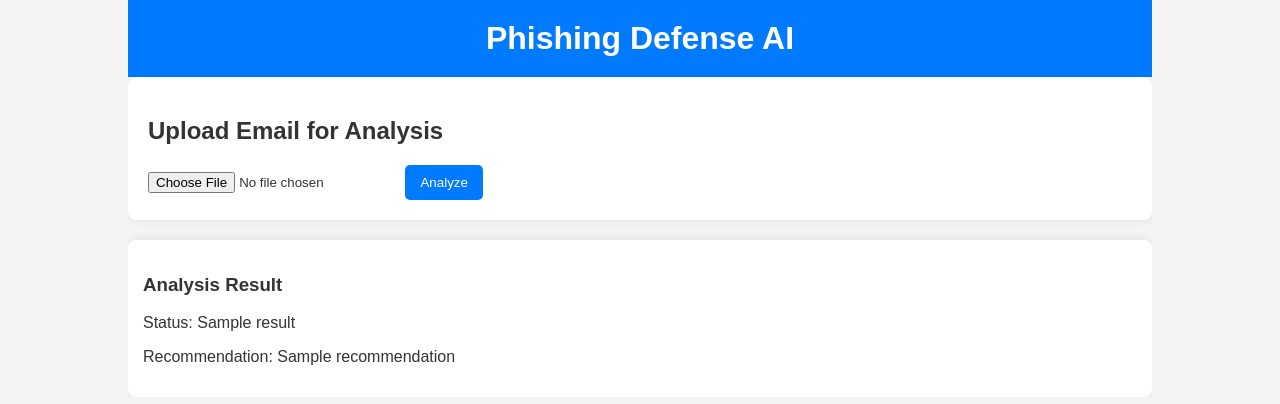
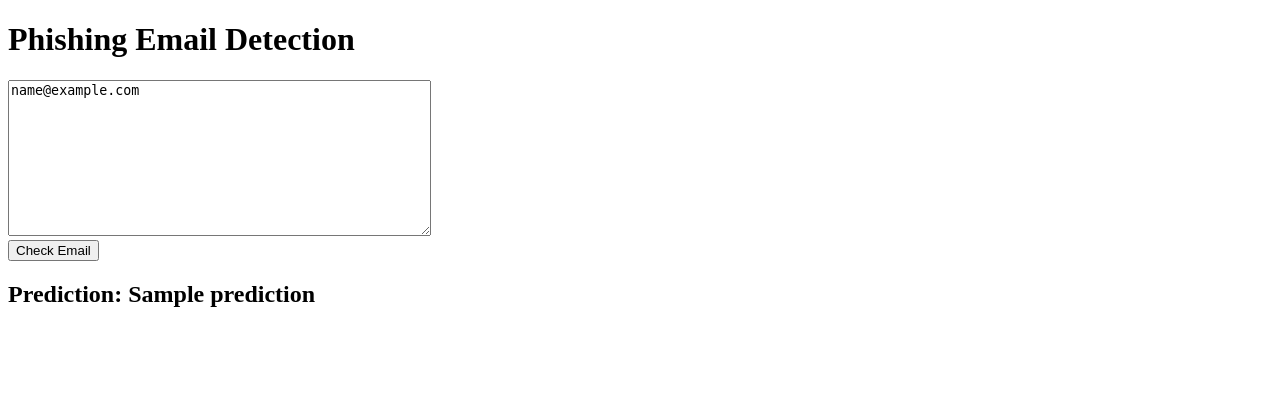
Before and after one commit to kyriandev3/phishing-defense-saas, a Flask app: template web_app/templates/index.html in a window 1280 px wide. Shown: the top 404 px of the page. Run offline with Flask 3, Linux system fonts and the light colour scheme; the template is opened without the code that fills it: most values are stand-ins (such as "Sample title", 1, 10 or a date in 2020); parts of the project's set-up code (start-up, migrations or seed data) failed here and were passed over.

Commit message:
A raw text box to paste in email and analyze on web.

```diff
--- a/web_app/app.py
+++ b/web_app/app.py
@@ -1,33 +1,30 @@
-from flask import Flask, request, render_template
+from flask import Flask, render_template, request
 import joblib
-import pandas as pd
+import os
 
 app = Flask(__name__)
 
-# Load the model and vectorizer
-model = joblib.load('models/phishing_model.pkl')
-vectorizer = joblib.load('models/vectorizer.pkl')
+# Load model and vectorizer
+model_path = os.path.join('models', 'phishing_model.pkl')
+vectorizer_path = os.path.join('models', 'vectorizer.pkl')
+model = joblib.load(model_path)
+vectorizer = joblib.load(vectorizer_path)
 
-@app.route('/')
+@app.route('/', methods=['GET', 'POST'])
 def index():
-    return render_template('index.html')
+    if request.method == 'POST':
+        # Get input email text
+        email_text = request.form['email_text']
 
-@app.route('/predict', methods=['POST'])
-def predict():
-    if request.method == 'POST':
-        file = request.files['file']
-        if not file:
-            return "No file uploaded", 400
+        # Preprocess and predict
+        email_vector = vectorizer.transform([email_text])
+        prediction = model.predict(email_vector)[0]
 
-        # Read and process the uploaded file
-        text = file.read().decode('utf-8')
-        prediction = model.predict(vectorizer.transform([text]))
+        # Display result
+        result = 'Phishing' if prediction == 1 else 'Not Phishing'
+        return render_template('index.html', prediction=result, email_text=email_text)
 
-        # Define result and recommendations
-        result = 'Phishing' if prediction[0] == 1 else 'Safe'
-        recommendation = 'Do not click any links and report it.' if result == 'Phishing' else 'Safe to open.'
-
-        return render_template('index.html', prediction={'result': result, 'recommendation': recommendation, 'class': 'phishing' if result == 'Phishing' else 'safe'})
+    return render_template('index.html', prediction=None)
 
 if __name__ == '__main__':
     app.run(debug=True)
--- a/web_app/templates/index.html
+++ b/web_app/templates/index.html
@@ -2,33 +2,16 @@
 <html lang="en">
 <head>
     <meta charset="UTF-8">
-    <meta name="viewport" content="width=device-width, initial-scale=1.0">
-    <link rel="stylesheet" type="text/css" href="{{ url_for('static', filename='styles.css') }}">
-    <title>Phishing Defense AI</title>
+    <title>Phishing Email Detector</title>
 </head>
 <body>
-    <div class="container">
-        <header>
-            <h1>Phishing Defense AI</h1>
-        </header>
-        <main>
-            <section class="upload-section">
-                <h2>Upload Email for Analysis</h2>
-                <form action="/predict" method="POST" enctype="multipart/form-data">
-                    <input type="file" name="file" accept=".txt, .csv" required>
-                    <button type="submit">Analyze</button>
-                </form>
-            </section>
-            <section class="results-section">
-                {% if prediction %}
-                    <div class="result">
-                        <h3>Analysis Result</h3>
-                        <p>Status: <span class="{{ prediction.class }}">{{ prediction.result }}</span></p>
-                        <p>Recommendation: {{ prediction.recommendation }}</p>
-                    </div>
-                {% endif %}
-            </section>
-        </main>
-    </div>
+    <h1>Phishing Email Detection</h1>
+    <form method="POST">
+        <textarea name="email_text" rows="10" cols="50" placeholder="Paste email text here...">{{ email_text }}</textarea><br>
+        <button type="submit">Check Email</button>
+    </form>
+    {% if prediction %}
+        <h2>Prediction: {{ prediction }}</h2>
+    {% endif %}
 </body>
 </html>
```
